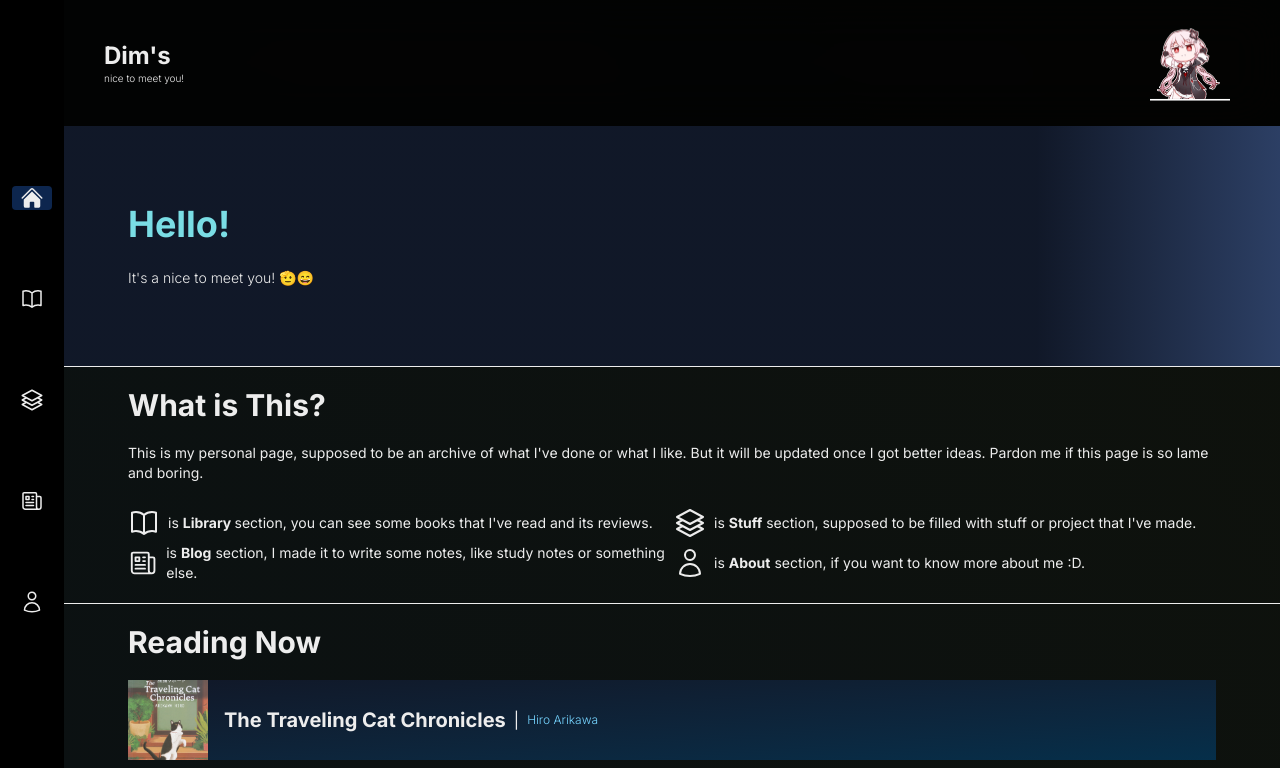
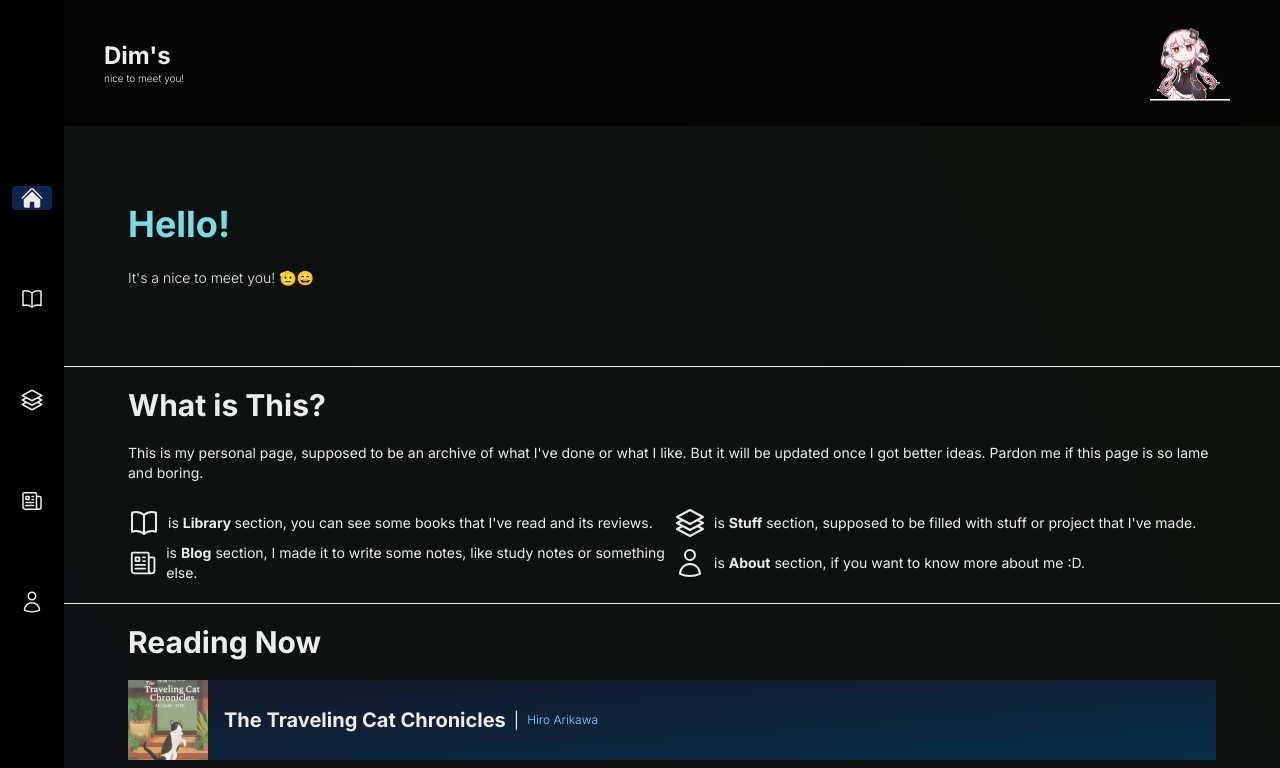
Before and after one commit to dhimashdr/personal-page, a Next.js app: page / in a window 1280 px wide. Shown: the top 768 px of the page. Built offline with nearby package versions, Linux system fonts and the light colour scheme; a web font is replaced by a local one.

Commit message:
Fixing minor details in stuff and about

```diff
--- a/app/about/ui/components/eduCards.tsx
+++ b/app/about/ui/components/eduCards.tsx
@@ -20,8 +20,8 @@ export default function EduCards({edu} : Edu){
                         <div className="w-10 h-full relative">
                             <Image src={`/images/about/logo-${edu.id}.jpg`} alt={edu.school} fill/>
                         </div>
-                        <div className="flex gap-2 lg:gap-4 items-center-safe">
-                            <h1 className="font-semibold text-xs lg:text-xl relative">
+                        <div className="flex gap-2 lg:gap-4 items-center-safe relative">
+                            <h1 className="font-semibold text-xs lg:text-xl">
                                 {edu.school} <span className="font-light text-[0.5rem] lg:text-xs">{edu.subject}</span>
                             </h1>
                             <span> | </span>
--- a/app/page.tsx
+++ b/app/page.tsx
@@ -14,24 +14,13 @@ import OBCards from "./ui/components/ongoingBookCards"
 const ongoingBook = bookData.filter(book => book.status === "Ongoing")
 
 export default function Home(){
-  return <div className="w-full lg:pl-16 bg-linear-60 from-cyan-900/10 to-lime-900/10 min-h-screen">
-    <div className="top-0 sticky z-60 bg-transparent left-0">
+  return <div className="w-full lg:pl-16 bg-linear-60 from-cyan-900/10 to-lime-900/10 min-h-screen relative">
+    {/* <div className="top-0 sticky z-60 left-0">
       <Header title="" desc="nice to meet you!"/>
-    </div>
-
+    </div> */}
+    <Header title="" desc="nice to meet you!"/>
     <div className="w-full relative overflow-hidden">
-      <m.div
-        className="absolute bottom-0 z-50 w-full h-screen"
-        animate={{
-        backgroundColor: ["#000957", "#344CB7", "#577BC1", "#000957"],
-      }}
-      transition={{
-        duration: 8,
-        repeat: Infinity,
-        ease: "easeInOut"
-      }}
-      ></m.div>
-      <div className="w-full relative grid grid-cols-2 z-55 bg-linear-to-r from-gray-900 from-80%  to-gray-900/60 to-100% h-60 px-6 lg:px-16">
+      <div className="w-full relative grid grid-cols-2 z-55 h-60 px-6 lg:px-16">
         <div className="my-auto">
           <m.h1
             className="font-bold text-2xl lg:text-4xl"
--- a/app/stuff/data/stuffData.json
+++ b/app/stuff/data/stuffData.json
@@ -24,11 +24,19 @@
         "techStack": ["html-5", "tailwindcss-icon", "javascript"]
     },
     {
-        "id": "undergraduate-thesis",
-        "title": "Undergraduate Thesis Simulation",
+        "id": "wordle",
+        "title": "Wordle",
         "createdAt": "2026-06-17",
         "url": "https://dhimashdr.github.io/Wordle",
-        "summary": "Simulations of spectral method to find the numerical solutions certain boundary value problems.",
-        "techStack": ["python", "javascript"]
+        "summary": "Guess the 5 letter word in 6 tries.",
+        "techStack": ["html-5", "tailwindcss-icon", "javascript"]
+    },
+    {
+        "id": "wordle",
+        "title": "Wordle",
+        "createdAt": "2026-06-17",
+        "url": "https://dhimashdr.github.io/Wordle",
+        "summary": "Guess the 5 letter word in 6 tries.",
+        "techStack": ["html-5", "tailwindcss-icon", "javascript"]
     }
 ]
--- a/app/stuff/page.tsx
+++ b/app/stuff/page.tsx
@@ -4,7 +4,7 @@ import Link from "next/link"
 
 export default function Stuff(){
     return <>
-        <div className="grid grid-cols-1 md:grid-cols-2 lg:grid-cols-3 gap-6 md:gap-8 p-5 md:x-10 min-h-screen">
+        <div className="grid grid-cols-1 md:grid-cols-2 lg:grid-cols-3 gap-6 md:gap-8 p-5 md:p-10">
             {stuffData.map((stuff, index) => {
                 return <Link href={stuff.url} key={index}><Cards stuff={stuff}/></Link>
             })}
--- a/app/stuff/ui/components/cards.tsx
+++ b/app/stuff/ui/components/cards.tsx
@@ -15,15 +15,15 @@ interface Stuff{
 
 export default function Cards({stuff} : Stuff){
     return <div className="grid grid-cols-1 w-full rounded-lg overflow-hidden h-fit bg-linear-to-r from-slate-900/50 to-sky-950/50">
-        <div className="bg-cover bg-center h-30" style={{backgroundImage: `url(/images/stuff/${stuff.id}.jpg)`}}>
+        <div className="bg-cover bg-center h-20 lg:h-30" style={{backgroundImage: `url(/images/stuff/${stuff.id}.jpg)`}}>
         </div>
         <div className="h-fit my-auto grid grid-cols-2 p-5">
             <div>
-                <h1 className="font-bold text-xl">{stuff.title}</h1>
-                <p className="font-light text-xs text-gray-400">{stuff.summary}</p>
+                <h1 className="font-bold text-lg lg:text-xl">{stuff.title}</h1>
+                <p className="font-light text-[0.5rem] lg:text-xs text-gray-400">{stuff.summary}</p>
             </div>
             <div className="ml-auto grid grid-cols-1">
-                <div className="text-right text-xs text-gray-400 flex items-center-safe">
+                <div className="text-right text-[0.5rem] lg:text-xs text-gray-400 flex items-center-safe">
                     {stuff.createdAt}
                 </div>
                 <div className="flex items-end-safe">
@@ -32,7 +32,7 @@ export default function Cards({stuff} : Stuff){
                     return <Icon
                             key={index}
                             icon={`logos:${tech}`}
-                            height={20} width={20}/>
+                            className='w-3 h-3 lg:w-5 lg:h-5'/>
                     })}
                 </div>
                 </div>
--- a/app/ui/components/header.tsx
+++ b/app/ui/components/header.tsx
@@ -3,6 +3,7 @@
 import { inter } from "@/app/ui/fonts";
 import Link from "next/link";
 import Image from "next/image";
+import { usePathname } from "next/navigation";
 
 interface HeaderProps{
     title: string,
@@ -10,7 +11,9 @@ interface HeaderProps{
 }
 
 export default function Header({title, desc}: HeaderProps){
-    return <div className="w-full flex py-2 xl:py-4 px-6 xl:px-10 items-center-safe bg-black/80 backdrop-grayscale-50 backdrop-blur-xl">
+    const pathname = usePathname()
+
+    return <div className={`w-full flex py-2 xl:py-4 px-6 xl:px-10 items-center-safe backdrop-grayscale-50 backdrop-blur-sm ${pathname === '/' ? 'top-0 sticky z-60 left-0 bg-black/70' : 'bg-black/80'}`}>
         <div className={`sm:text-2xl text-xl font-bold ${inter.className} flex-1/2 `}>
         <Link href="/">Dim's </Link> {title === '' ? '' : '/'} <Link className="text-gray-500" href={`/${title.toLowerCase()}`}>{title}</Link>
         <div>
--- a/app/ui/components/navlinks.tsx
+++ b/app/ui/components/navlinks.tsx
@@ -46,7 +46,7 @@ export default function NavLinks(){
             const NavOutline = nav.outline
             const NavSolid = nav.solid
 
-            return <Link href={nav.url} key={nav.title} className={`${pathname === nav.url ? 'bg-blue-500/30' : 'bg-none'} px-2 transition-all duration-500 hover:bg-blue-500/30 ease-in rounded-sm my-auto mx-auto`}>
+            return <Link href={nav.url} key={nav.title} className={`${pathname === nav.url ? 'bg-blue-500/30' : 'bg-none'} px-2 transition-all duration-200 hover:bg-blue-500/30 ease-in rounded-sm my-auto mx-auto`}>
                     {pathname.includes(nav.url) && (nav.url !== "/" || pathname === "/")? <NavSolid className="size-6"/>  : <NavOutline className="size-6"/>}
             </Link>
         })}
```
Also changed, not shown: app/layout.tsx (+0 -11 lines), app/opengraph-image.jpg (added), app/opengraph-image.png (deleted).
